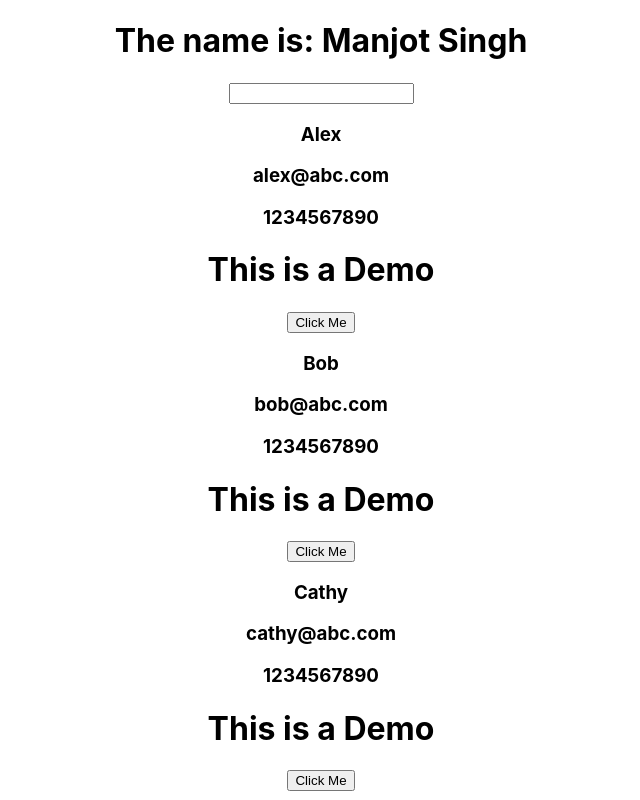
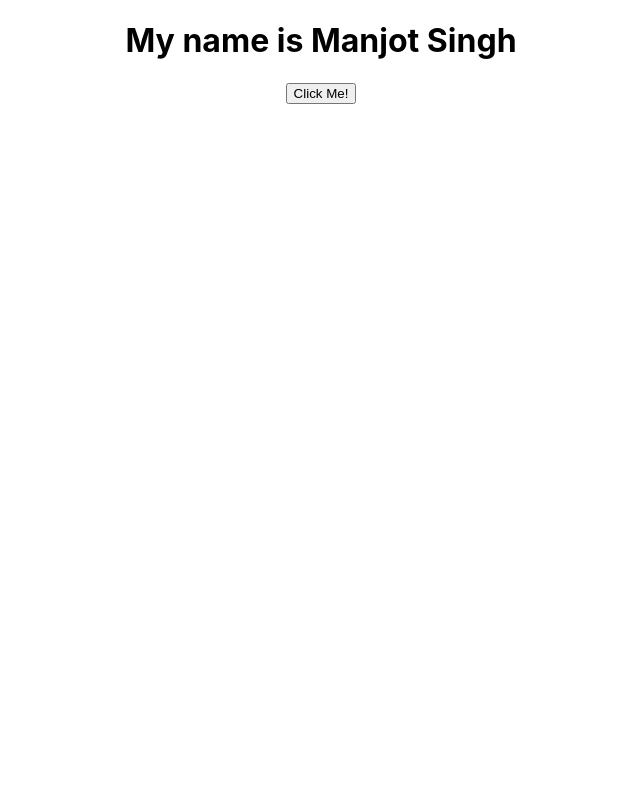
Before and after one commit to manjotsinghgulati/week3-RJ7-CipherSchools, a React (Create React App) app in the folder React/first-app/: page / in a window 1280 px wide. Shown: the whole page, without its empty margins (319-959 px from the left). Built offline with nearby package versions, Linux system fonts and the light colour scheme.

Commit message:
Event Handling - 2

```diff
--- a/React/first-app/src/App.js
+++ b/React/first-app/src/App.js
@@ -1,14 +1,15 @@
 import './App.css';
 import Test from './components/Test'
 import AllUserList from './components/AllUserList'
+import Name from './components/Name'
 
 function App() {
   return (
     <div className="App">
     {/* <Test key={1} /> */}
 
-    <AllUserList />
-
+    {/* <AllUserList /> */}
+    <Name />
 
     </div>
   );
--- /dev/null
+++ b/React/first-app/src/components/Name.js
@@ -0,0 +1,39 @@
+import React, {useState} from "react";
+
+// class Name extends Component {
+//     state = {name : "Manjot Singh"}
+
+//     setName(name){
+//         this.setState({ ...this.state, name})
+//     }
+
+//     render() {
+//         return (
+//             <>
+//                 <h1>My name is {this.state.name}</h1>
+//                 <button onClick = {this.setName("Abhay")}>Click Me!</button>
+//             </>
+//         )
+//     }
+// }
+
+const Name = () => {
+    const[state, setState] = useState({name: "Manjot Singh"})
+
+    let testHandler = () =>{
+        console.log("Test Handler")
+    }
+
+    let setName = (e) => {
+        setState({ ...state, name: "Abhay"})
+    }
+    return(
+        <>
+            <h1>My name is {state.name}</h1>
+            <button onClick = {setName, testHandler}>Click Me!</button>
+        </>
+
+    )
+}
+
+export default Name;
```
